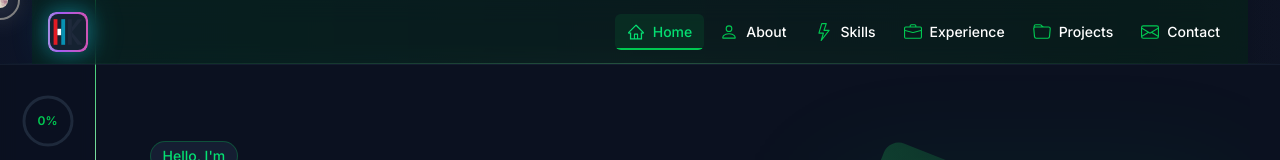
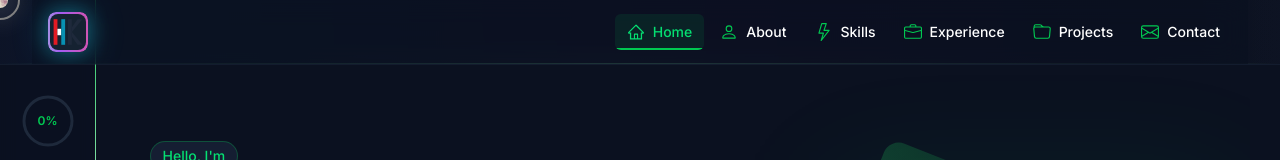
Before and after one commit to hakimcolor/MY-Portfolio-site-hakimcolor, a Next.js app: page / in a window 1280 px wide. Shown: the top 160 px of the page. Built offline with nearby package versions, Linux system fonts and the light colour scheme.

Commit message:
Update header nav wrapper background to match dark theme

```diff
--- a/src/components/Header.jsx
+++ b/src/components/Header.jsx
@@ -213,7 +213,7 @@ export default function Header() {
         }}
       />
 
-      <div className="relative flex items-center justify-between px-4 py-3 max-w-[95%] mx-auto w-full backdrop-blur-md bg-green-950/40">
+      <div className="relative flex items-center justify-between px-4 py-3 max-w-[95%] mx-auto w-full backdrop-blur-md bg-background-dark/60">
         <motion.div
           className="flex items-center gap-2"
           variants={logoVariants}
```
